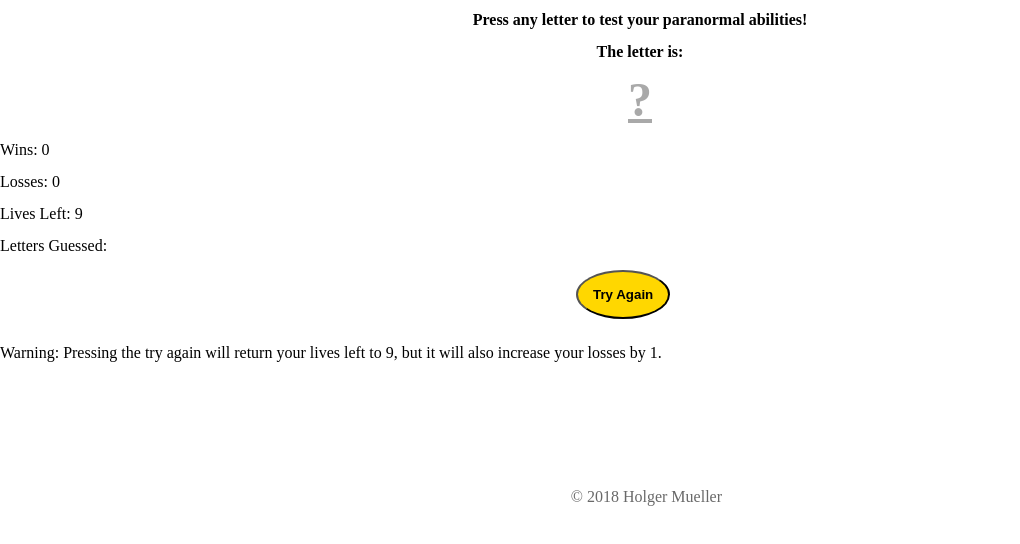
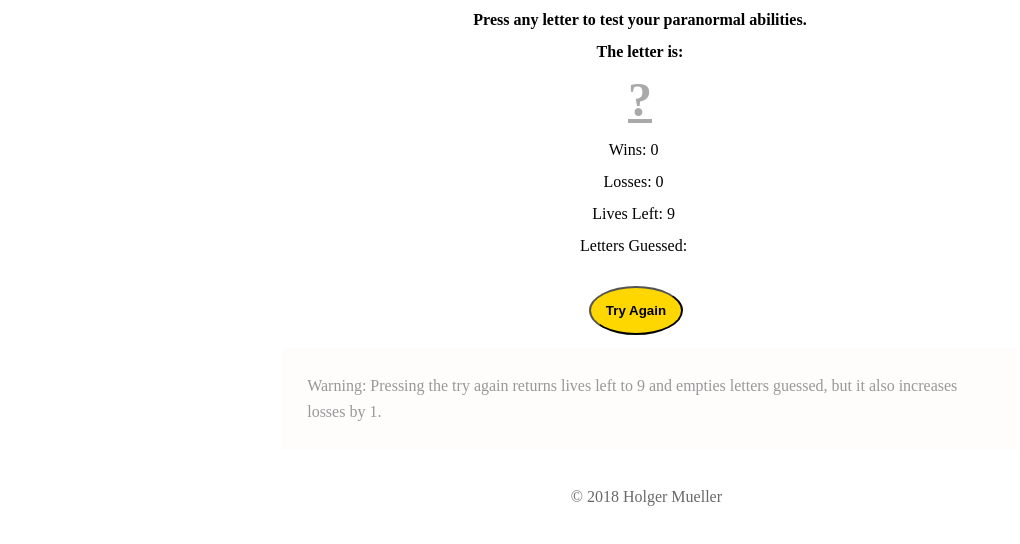
Before and after one commit to Holgermueller/PsychicGame, a plain HTML site: page index.html in a window 1280 px wide. Shown: the part 52-596 px from the top of the page, without its empty margins (0-1020 px from the left). Drawn offline with Linux system fonts and the light colour scheme.

Commit message:
finished primary css

```diff
--- a/assets/styles.css
+++ b/assets/styles.css
@@ -22,8 +22,14 @@ body {
     text-decoration: underline;
 }
 
+.score-board {
+    text-align: center;
+    width: 25%;
+    margin-left: 37%;
+}
+
 .button {
-    margin-left: 45%;
+    margin-left: 46%;
     border-radius: 50%;
     padding: 15px;
     background-color: #ffd700;
@@ -31,12 +37,17 @@ body {
 }
 
 .warning {
-    padding-top: 2%;
+    padding: 2%;
+    width: 54%;
+    margin: 1% 0 0 22%;
+    line-height: 1.6em;
+    background-color: #fffafa;
+    opacity: 0.4;
 }
 
 .footer {
     color: #696969;
     text-align: center;
-    margin: 10% 0 0 38%;
+    margin: 3% 0 0 38%;
     width: 25%;
 }
--- a/index.html
+++ b/index.html
@@ -14,7 +14,7 @@
 <body>
     <h1 class="header">The Psychic Game</h1>
     <br>
-    <h2 class="h2">Press any letter to test your paranormal abilities!</h2>
+    <h2 class="h2">Press any letter to test your paranormal abilities.</h2>
     <br>
 
             <div class="letter-header">The letter is:</div>
@@ -29,13 +29,15 @@
             <br>
             <div id="livesLeft" class="board">Lives Left: 9</div>
             <br>
-            <div id="lettersGuessed" class="board">Letters Guessed: </div>
+            <div class="board">Letters Guessed: </div>
+            <br>
+            <div class="board" id="lettersGuessed"></div>
         </div>
         <br>
         <div>
             <button id="button" class="button">Try Again</button>
-            <p class="warning">Warning: Pressing the try again will return your lives left to
-                9, but it will also increase your losses by 1.
+            <p class="warning">Warning: Pressing the try again returns  lives left to
+                9 and empties letters guessed, but it also increases losses by 1.
             </p>
         </div>
 
```
